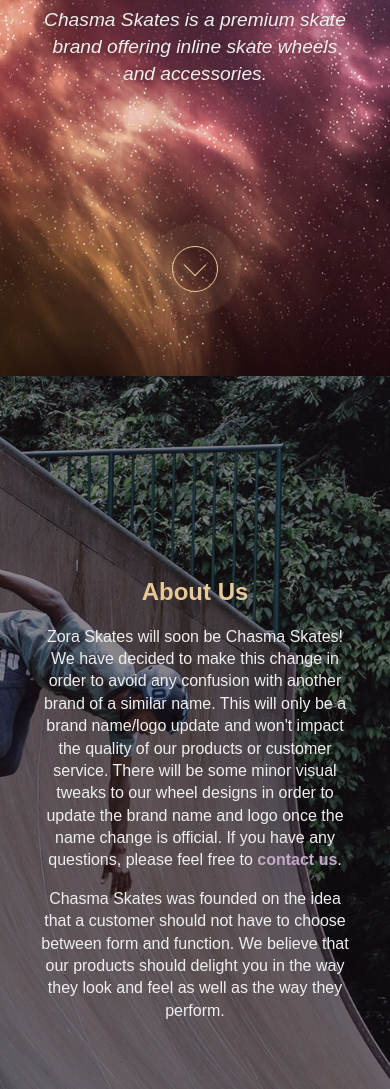
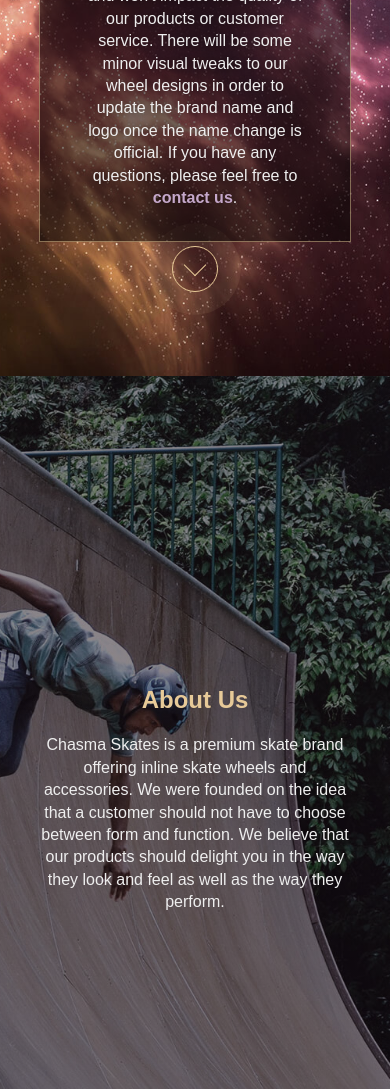
Before and after one commit to zoraskates/zoraskates.github.io, a website: page index.html in a window 390 px wide. Shown: the part 468-1557 px from the top of the page. Drawn offline with Linux system fonts and the light colour scheme; a web font is replaced by a local one.

Commit message:
move rebranding message to landing page

```diff
--- a/index.html
+++ b/index.html
@@ -63,10 +63,23 @@
         <div class="intro animate__animated">
           <div class="intro__text">
             <img src="images/chasma-skates-logo.svg" width="300" />
-            <p>
+            <!-- <p class="intro__display">
               Chasma Skates is a premium skate brand offering inline skate
               wheels and accessories.
-            </p>
+            </p> -->
+            <div class="intro__box">
+              <p class="intro__box_text">
+                Zora Skates is rebranding to Chasma Skates! This will only be a
+                brand name/logo update and won't impact the quality of our
+                products or customer service. There will be some minor visual
+                tweaks to our wheel designs in order to update the brand name
+                and logo once the name change is official. If you have any
+                questions, please feel free to
+                <a href="mailto:info@zoraskates.com"
+                  ><strong>contact us</strong></a
+                >.
+              </p>
+            </div>
             <a class="arrowDown"><span></span></a>
           </div>
         </div>
@@ -78,22 +91,11 @@
           <div class="about__text">
             <h2>About Us</h2>
             <p>
-              Zora Skates will soon be Chasma Skates! We have decided to make
-              this change in order to avoid any confusion with another brand of
-              a similar name. This will only be a brand name/logo update and
-              won't impact the quality of our products or customer service.
-              There will be some minor visual tweaks to our wheel designs in
-              order to update the brand name and logo once the name change is
-              official. If you have any questions, please feel free to
-              <a href="mailto:info@zoraskates.com"
-                ><strong>contact us</strong></a
-              >.
-            </p>
-            <p>
-              Chasma Skates was founded on the idea that a customer should not
-              have to choose between form and function. We believe that our
-              products should delight you in the way they look and feel as well
-              as the way they perform.
+              Chasma Skates is a premium skate brand offering inline skate
+              wheels and accessories. We were founded on the idea that a
+              customer should not have to choose between form and function. We
+              believe that our products should delight you in the way they look
+              and feel as well as the way they perform.
             </p>
           </div>
         </div>
--- a/scss/styles.scss
+++ b/scss/styles.scss
@@ -7,7 +7,7 @@
   color: #eee;
   margin: 0 auto;
   font-family: europa, sans-serif;
-  font-weight: 300;
+  font-weight: 400;
   font-style: normal;
 }
 
@@ -288,22 +288,36 @@
   justify-items: center;
   text-align: center;
 
+  // &__display {
+  //   font-size: 1.5em;
+  //   font-weight: 400;
+  //   font-style: italic;
+  //   @media (min-width: 1625px) {
+  //     font-size: 1.2vw;
+  //   }
+  //   @media (max-width: 1000px) {
+  //     font-size: 1.2em;
+  //   }
+  // }
+
+  &__box {
+    background: rgba(0, 0, 0, 0.5);
+    border: 1px solid rgba(231, 202, 152, 0.5);
+    padding: 1.5rem 2.5rem 1rem;
+    margin-top: 2rem;
+
+    &_text {
+      margin-top: 0.5rem;
+    }
+  }
+
   &__text {
     width: 30%;
     margin-top: 3rem;
+    text-shadow: 0 0 10px rgba(0, 0, 0, 0.5);
 
     @media (max-height: 700px) {
       margin-top: 0;
-    }
-
-    p {
-      font-size: 1.5em;
-      font-weight: 400;
-      font-style: italic;
-      text-shadow: 0 0 10px rgba(0, 0, 0, 0.35);
-      @media (min-width: 1625px) {
-        font-size: 1.2vw;
-      }
     }
 
     @media (max-width: 1600px) {
@@ -315,9 +329,6 @@
 
       img {
         width: 150px;
-      }
-      p {
-        font-size: 1.2em;
       }
     }
 
```
Also changed, not shown: build/css/app.min.css, css/styles.css.
